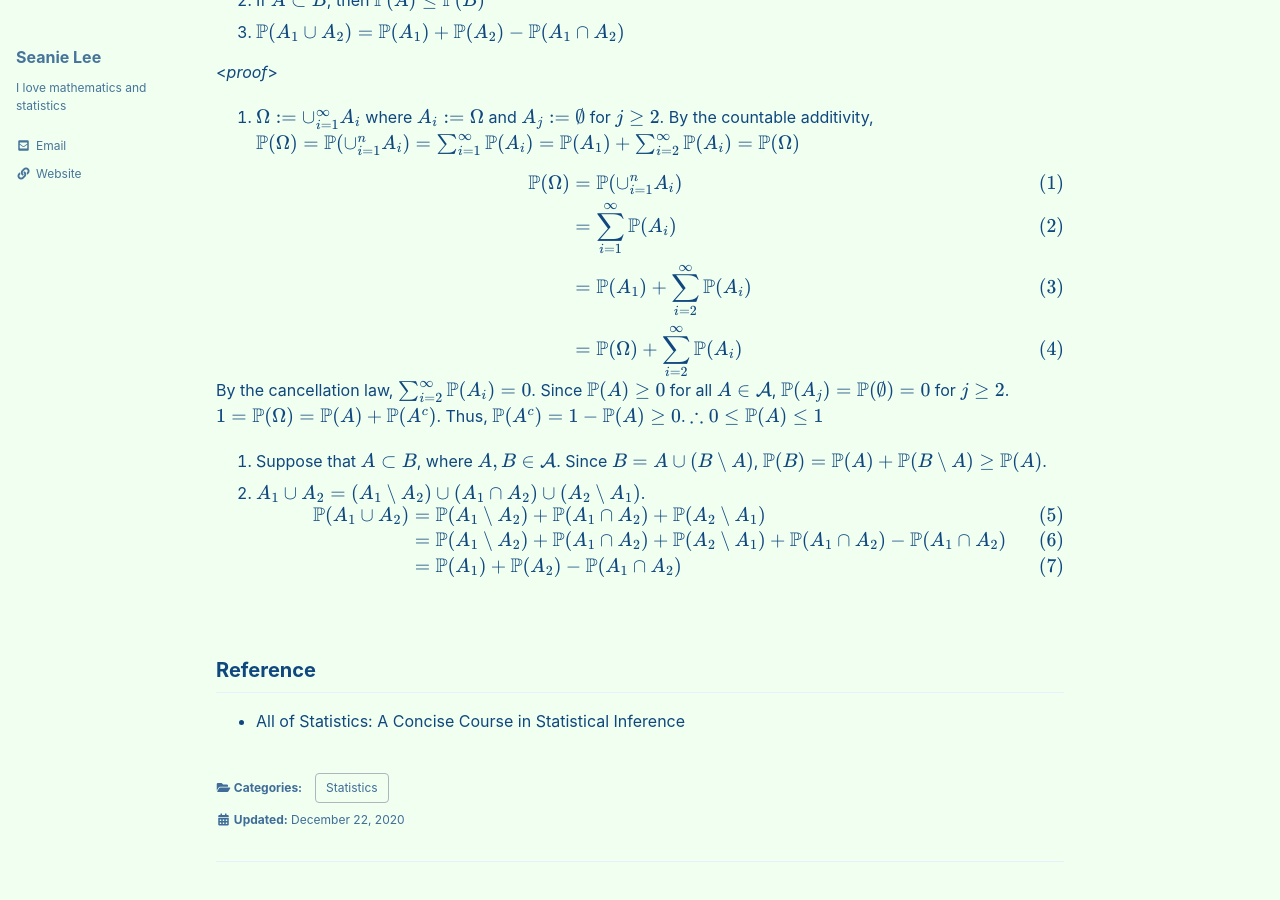
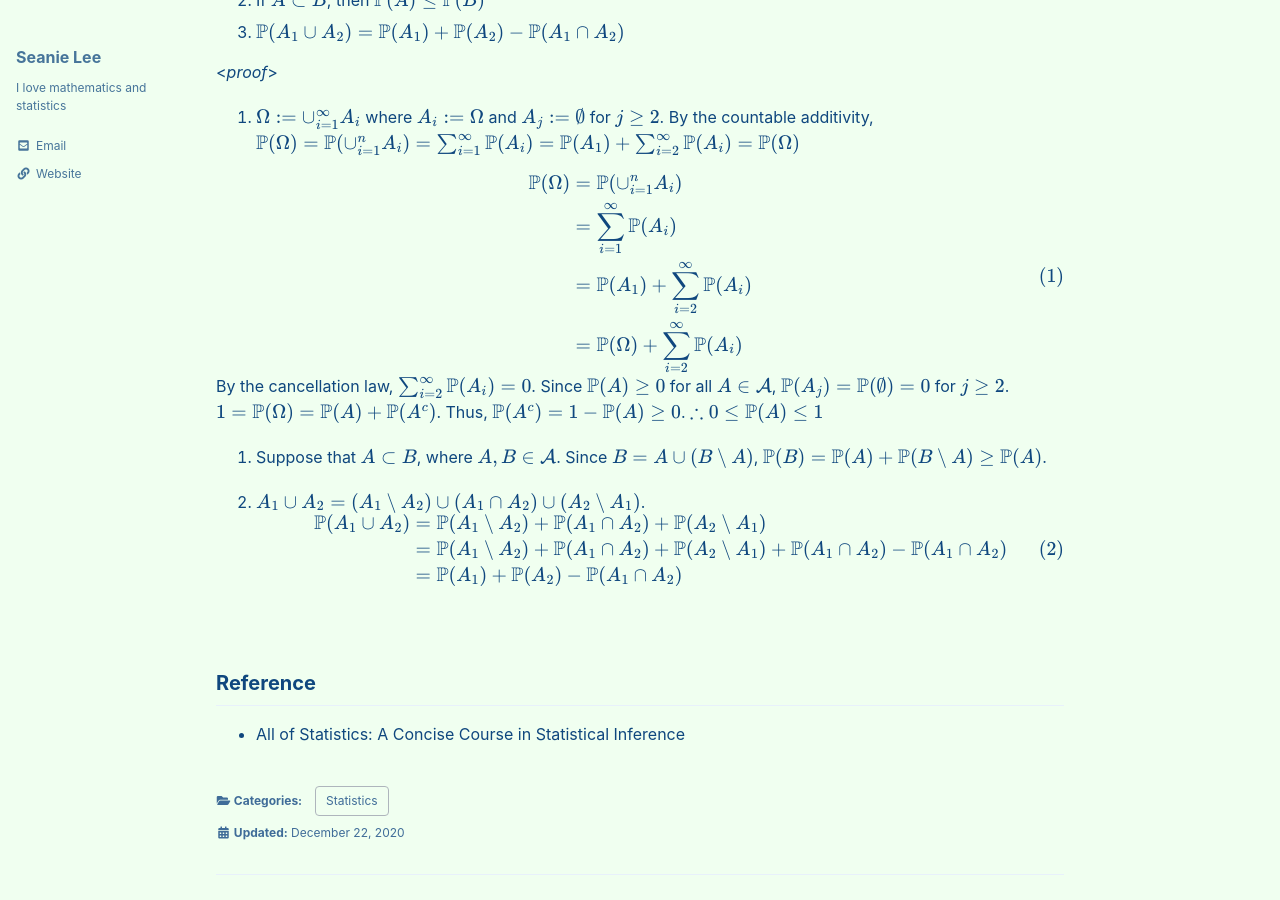
Before and after one commit to seanie12/blog, a Jekyll site: the page built from _posts/2020-12-22-probablity-space.md, in a window 1280 px wide and 900 px high, scrolled down 796 px. Built offline with Jekyll 4.4.1, drawn with Linux system fonts in a browser that asks for light colours; cached includes are drawn as plain includes; formulas are drawn with MathJax 3.

Commit message:
Update 2020-12-22-probablity-space.md

```diff
--- a/_posts/2020-12-22-probablity-space.md
+++ b/_posts/2020-12-22-probablity-space.md
@@ -37,12 +37,14 @@ The sets in $\mathcal{A}$ are said to be measurable and we call $(\Omega, \mathc
 1. $\Omega := \cup_{i=1}^\infty A_i$ where $A_i := \Omega$ and $A_j := \emptyset$ for $j \geq 2$. By the countable additivity, $\mathbb{P}(\Omega) =\mathbb{P}( \cup_{i=1}^n A_i) = \sum_{i=1}^\infty \mathbb{P}(A_i) = \mathbb{P}(A_1) + \sum_{i=2}^\infty \mathbb{P}(A_i) = \mathbb{P}(\Omega)$
 
 $$\begin{align}
+\begin{split}
 \mathbb{P}(\Omega) &=\mathbb{P}( \cup_{i=1}^n A_i) \\
 &= \sum_{i=1}^\infty \mathbb{P}(A_i) \\
 &= \mathbb{P}(A_1) + \sum_{i=2}^\infty \mathbb{P}(A_i) \\
 &= \mathbb{P}(\Omega) + \sum_{i=2}^\infty \mathbb{P}(A_i)  \\
+\end{split}
 \end{align}$$
-By the cancellation law, $\sum_{i=2}^\infty \mathbb{P}(A_i) =0$. Since $\mathbb{P}(A) \geq 0$ for all $A \in \mathcal{A}$, $\mathbb{P}(A_j) = \mathbb{P}(\emptyset) = 0$ for $j \geq 2$.
+  By the cancellation law, $\sum_{i=2}^\infty \mathbb{P}(A_i) =0$. Since $\mathbb{P}(A) \geq 0$ for all $A \in \mathcal{A}$, $\mathbb{P}(A_j) = \mathbb{P}(\emptyset) = 0$ for $j \geq 2$.
 $1= \mathbb{P}(\Omega) = \mathbb{P}(A) + \mathbb{P}(A^c)$. Thus, $\mathbb{P}(A^c) = 1 -\mathbb{P}(A) \geq 0$.
 $\therefore 0 \leq \mathbb{P}(A) \leq 1$
 $$\tag*{$\square$}$$
@@ -50,10 +52,14 @@ $$\tag*{$\square$}$$
 
 2.  Suppose that $A\subset B$, where $A, B \in \mathcal{A}$. Since $B = A \cup (B\setminus A)$,  $\mathbb{P}(B) = \mathbb{P}(A) + \mathbb{P}(B\setminus A) \geq \mathbb{P}(A)$.
 $$\tag*{$\square$}$$
+
 3. $A_1 \cup A_2  = (A_1 \setminus A_2) \cup (A_1 \cap A_2) \cup (A_2\setminus A_1)$.
-$$\begin{align}\mathbb{P}(A_1 \cup A_2) &= \mathbb{P}(A_1 \setminus A_2) + \mathbb{P}(A_1 \cap A_2) + \mathbb{P}(A_2\setminus A_1) \\
+$$\begin{align}
+\begin{split}
+\mathbb{P}(A_1 \cup A_2) &= \mathbb{P}(A_1 \setminus A_2) + \mathbb{P}(A_1 \cap A_2) + \mathbb{P}(A_2\setminus A_1) \\
 &= \mathbb{P}(A_1 \setminus A_2) + \mathbb{P}(A_1\cap A_2) + \mathbb{P}(A_2 \setminus A_1) + \mathbb{P}(A_1 \cap A_2) - \mathbb{P}(A_1 \cap A_2) \\
 &= \mathbb{P}(A_1) + \mathbb{P}(A_2) - \mathbb{P}(A_1 \cap A_2)
+\end{split}
 \end{align}$$
 
 $$\tag*{$\square$}$$
```
